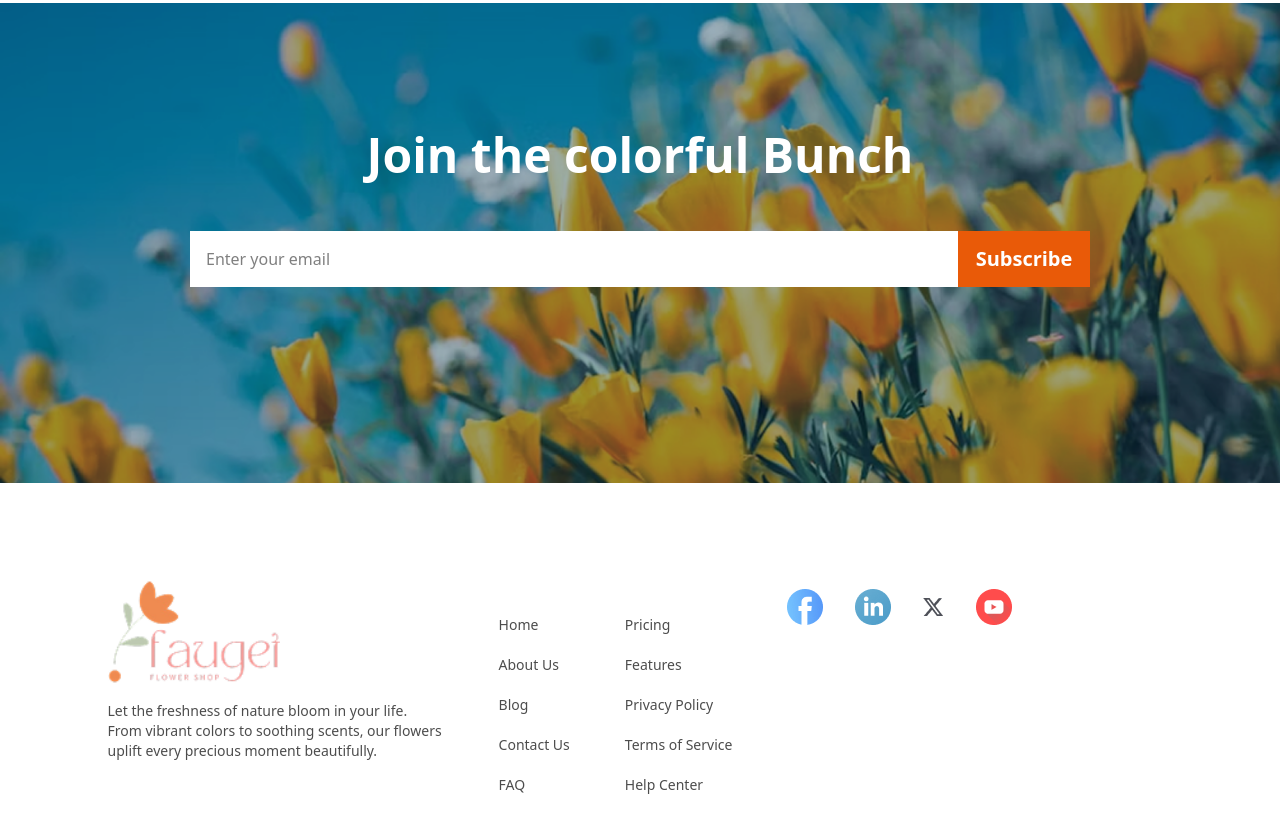
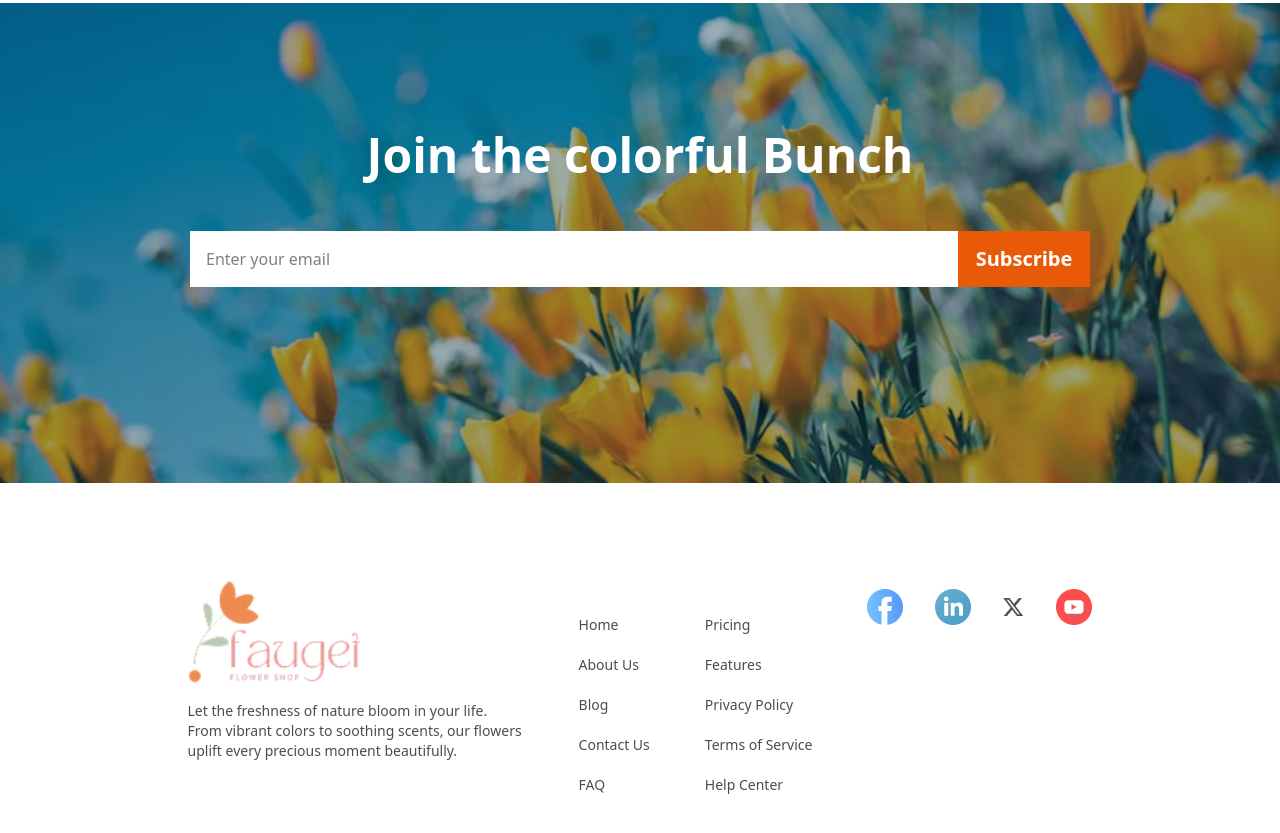
Before and after one commit to AbrarSian/website-using-html-and-tailwind, a plain HTML site: page index.html in a window 1280 px wide. Shown: the part 2900-3733 px from the top of the page. Drawn offline with nearby package versions, Linux system fonts and the light colour scheme.

Commit message:
again some work

```diff
--- a/index.html
+++ b/index.html
@@ -178,7 +178,7 @@
             </div>
         </section>
     </main>
-    <footer class="sm:w-3/4 mx-auto w-11/12 sm:mt-24 mt-12 flex flex-col text-sm opacity-70 font-inter sm:flex-row sm:justify-around sm:mb-20 sm:ml-20">
+    <footer class="sm:w-3/4 mx-auto w-11/12 sm:mt-24 mt-12 flex flex-col text-sm opacity-70 font-inter sm:flex-row sm:justify-around sm:mb-20">
         <div class="sm:w-[35%] ">
             <img class="w-43 mb-4" src="./assets/logo.png" alt="" />
             <p>Let the freshness of nature bloom in your life. From vibrant colors to soothing scents, our flowers uplift every precious moment beautifully.</p>
```
